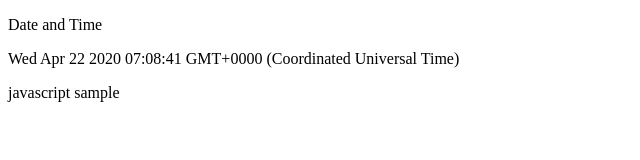
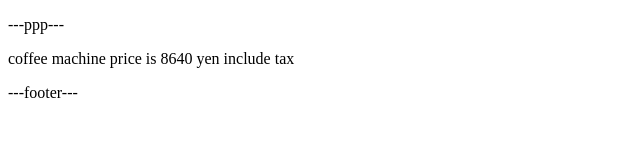
Before and after one commit to osakaishigaki/javascript, a plain HTML site: page book/3.html in a window 1280 px wide. Shown: the whole page, without its empty margins (0-640 px from the left). Drawn offline with Linux system fonts and the light colour scheme.

Commit message:
1608 -p166

```diff
--- a/book/3.html
+++ b/book/3.html
@@ -3,25 +3,30 @@
 <head>
   <meta charset="UTF-8">
   <meta name="viewport" content="width=device-width, initial-scale=1.0">
-  <title>Document</title>
+  <title>title</title>
 </head>
 <body>
 
-  <p>Date and Time
-
-  </p>
+  <p>---ppp---</p>
 </body>
 
 
 
 
 <section>
-  <p id="choice">Day;Time</p>
+  <p id="output"></p>
 </section>
 
-<footer>javascript sample</footer>
+<footer>---footer---</footer>
   <script>
 
-document.getElementById('choice').textContent = new Date();
+    var total = function(price){
+      var tax = 0.08;
+      return price + price *tax;
+    }
+
+    console.log(`coffee machine price is ${total(8000)} yen include tax`);
+    document.getElementById('output').textContent = 'coffee machine price is '+ total(8000) + ' yen include tax';
+
   </script>
 </html>
```
